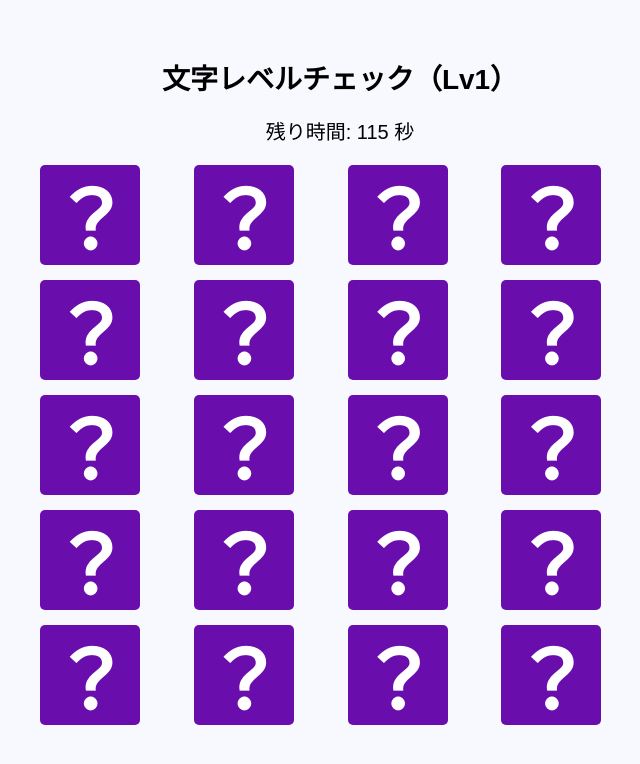
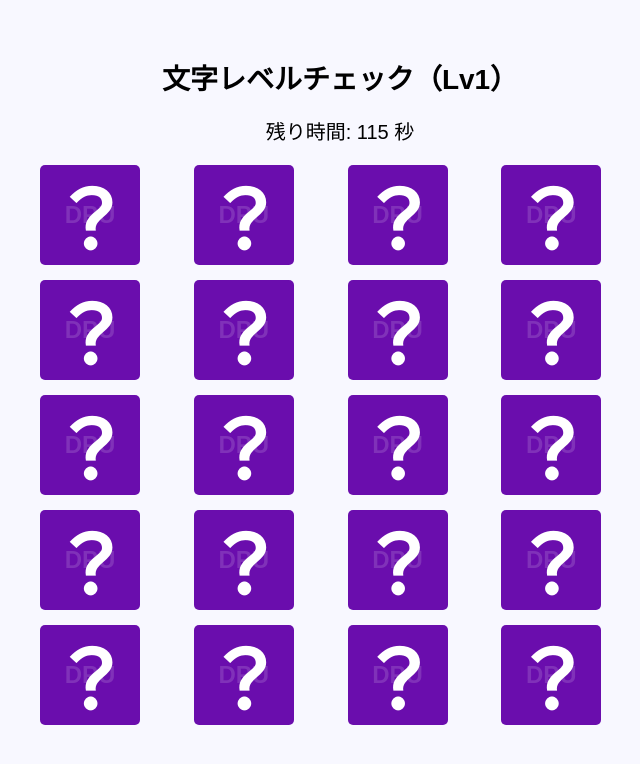
Before and after one commit to cho999/level-check, a plain HTML site: page game.html in a window 1280 px wide. Shown: the whole page, without its empty margins (300-940 px from the left). Drawn offline with Linux system fonts and the light colour scheme; a web font is replaced by a local one.

Commit message:
Update game.html

```diff
--- a/game.html
+++ b/game.html
@@ -44,17 +44,36 @@
       border-radius: 5px;
       cursor: pointer;
       user-select: none;
+      position: relative;
     }
 
-    .flipped {
+    .card.flipped {
       background-color: #ffa;
       color: #333;
     }
 
-    .matched {
+    .card.matched {
       background-color: #ccc;
       color: #666;
       pointer-events: none;
+    }
+
+    /* 裏面にDPUを表示 */
+    .card::before {
+      content: "DPU";
+      position: absolute;
+      top: 50%;
+      left: 50%;
+      transform: translate(-50%, -50%);
+      font-size: 24px;
+      color: rgba(255, 255, 255, 0.15);
+      pointer-events: none;
+      z-index: 0;
+    }
+
+    /* 拗音用に小さめ */
+    .small-font {
+      font-size: 50px !important;
     }
   </style>
 </head>
```
